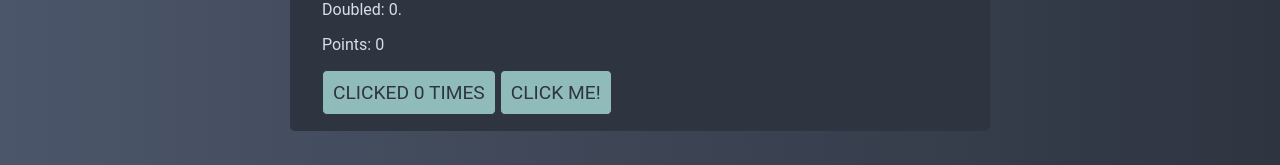
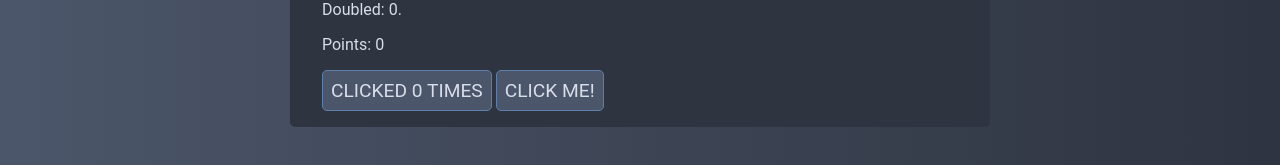
Before and after one commit to brendan-jarvis/svelte, a SvelteKit app: page / in a window 1280 px wide. Shown: the part 878-1043 px from the top of the page. Built offline with nearby package versions, Linux system fonts and the light colour scheme.

Commit message:
Button styling

```diff
--- a/src/routes/+page.svelte
+++ b/src/routes/+page.svelte
@@ -56,7 +56,6 @@
 
 	:global(.content) {
 		background-color: var(--polar-night-1);
-		color: var(--snow-storm-1);
 		padding: 1rem 2rem 1rem;
 		border-radius: 5px;
 	}
@@ -80,25 +79,25 @@
 	}
 
 	:global(button) {
-		background-color: var(--frost-1);
 		text-transform: uppercase;
-		color: var(--polar-night-1);
-		border: var(--polar-night-1) 1px solid;
+		background-color: var(--polar-night-4);
+		color: var(--snow-storm-1);
+		border: var(--frost-4) 1px solid;
 		border-radius: 5px;
-		padding: 10px;
+		padding: 0.5rem;
 		font-size: 1.2rem;
 		font-family: 'Roboto', sans-serif;
 		cursor: pointer;
 	}
 
 	:global(button:hover) {
-		background-color: var(--polar-night-1);
-		color: var(--frost-1);
-		border: var(--frost-3) 1px solid;
+		color: var(--snow-storm-1);
+		background-color: var(--polar-night-2);
+		border: var(--frost-2) 1px solid;
 	}
 
-	:global(button:focus) {
-		outline: none;
+	:global(button:active) {
+		background-color: var(--polar-night-3);
 	}
 
 	img {
```
